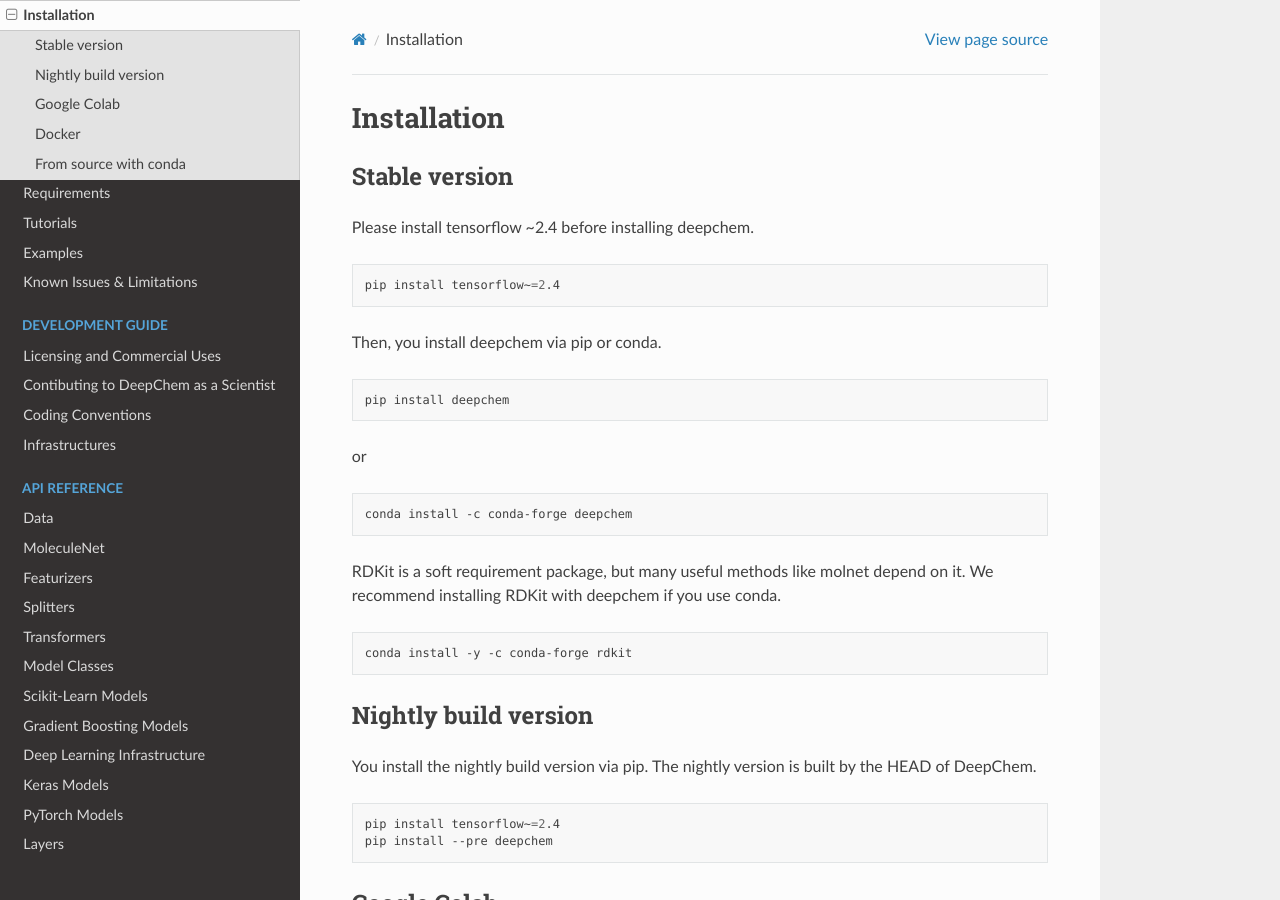
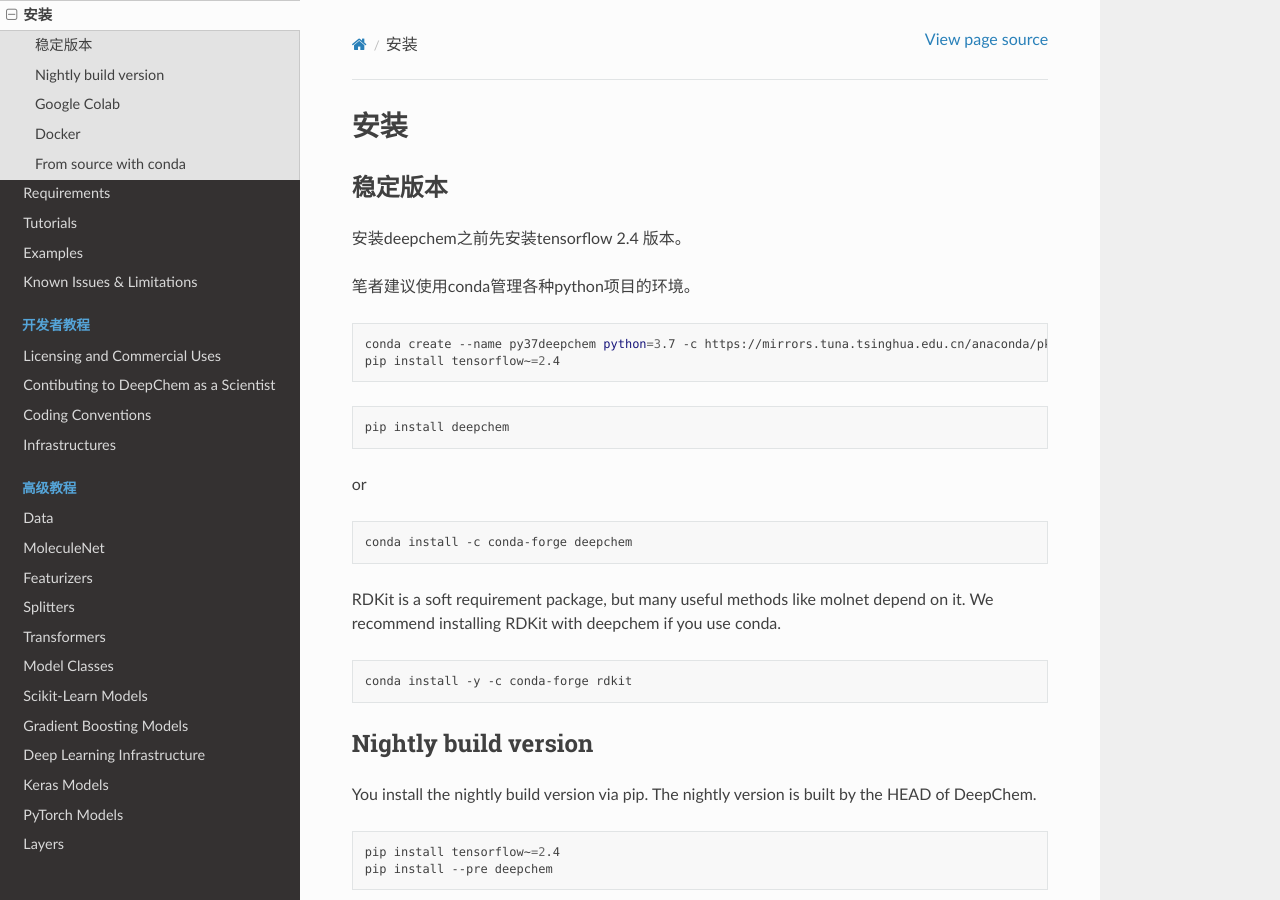
Before and after one commit to autodataming/deepchembook, a Sphinx documentation site: the page built from docs/zh_CN/source/get_started/installation.rst, in a window 1280 px wide and 900 px high. Built offline with Sphinx 7.4.7 and the Read the Docs theme 2.0.0, drawn with Linux system fonts in a browser that asks for light colours.

Commit message:
update index and install

```diff
--- a/docs/zh_CN/source/get_started/installation.rst
+++ b/docs/zh_CN/source/get_started/installation.rst
@@ -1,16 +1,20 @@
-Installation
+安装
 ============
 
-Stable version
+稳定版本
 --------------
 
-Please install tensorflow ~2.4 before installing deepchem.
+
+安装deepchem之前先安装tensorflow 2.4 版本。
+
+笔者建议使用conda管理各种python项目的环境。
+
 
 .. code-block:: bash
 
+    conda create --name py37deepchem python=3.7 -c https://mirrors.tuna.tsinghua.edu.cn/anaconda/pkgs/main
     pip install tensorflow~=2.4
 
-Then, you install deepchem via pip or conda.
 
 .. code-block:: bash
 
```
Also changed, not shown: docs/zh_CN/source/index.rst (+4 -4 lines).
